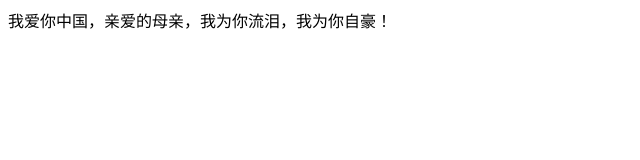
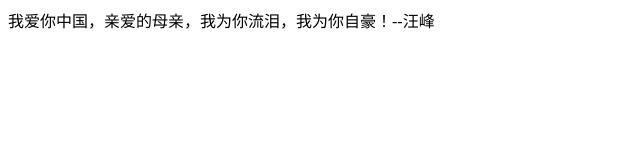
Before and after one commit to jiaolei666/getTest, a plain HTML site: page index.html in a window 1280 px wide. Shown: the full height of the page, 0-640 px from the left. Drawn offline with Linux system fonts and the light colour scheme.

Commit message:
the sexth time

```diff
--- a/index.html
+++ b/index.html
@@ -7,6 +7,6 @@
     <title>Document</title>
 </head>
 <body>
-    我爱你中国，亲爱的母亲，我为你流泪，我为你自豪！
+    我爱你中国，亲爱的母亲，我为你流泪，我为你自豪！--汪峰
 </body>
 </html>
```
